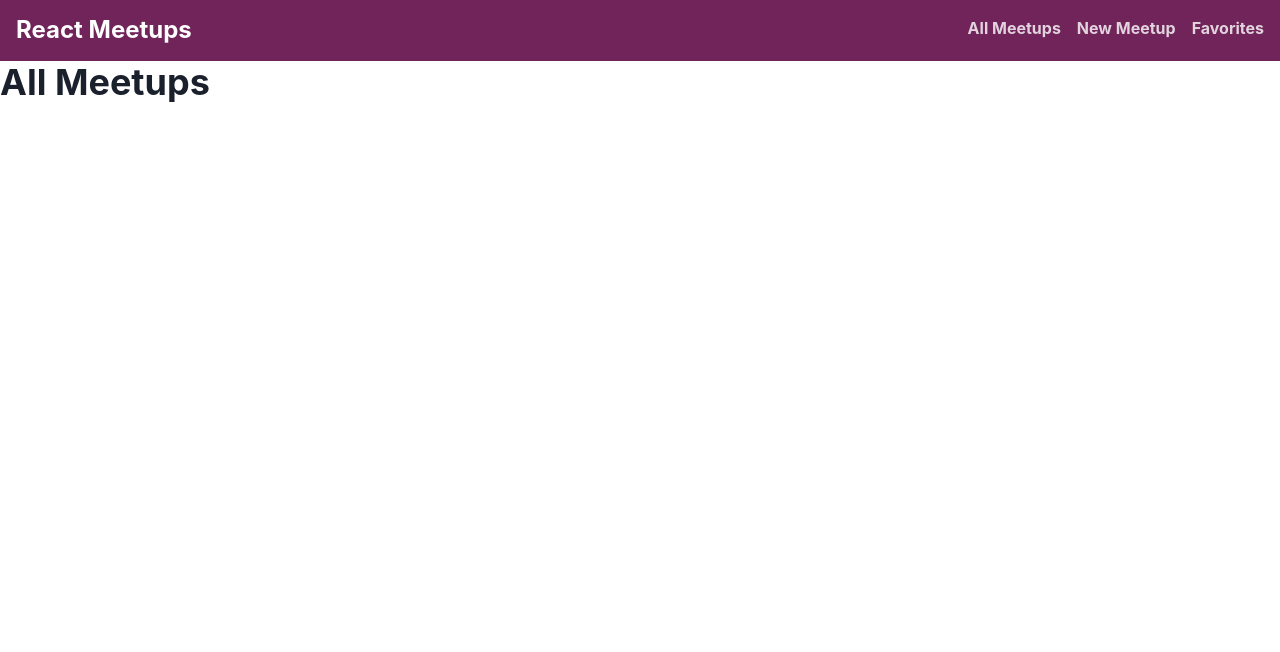
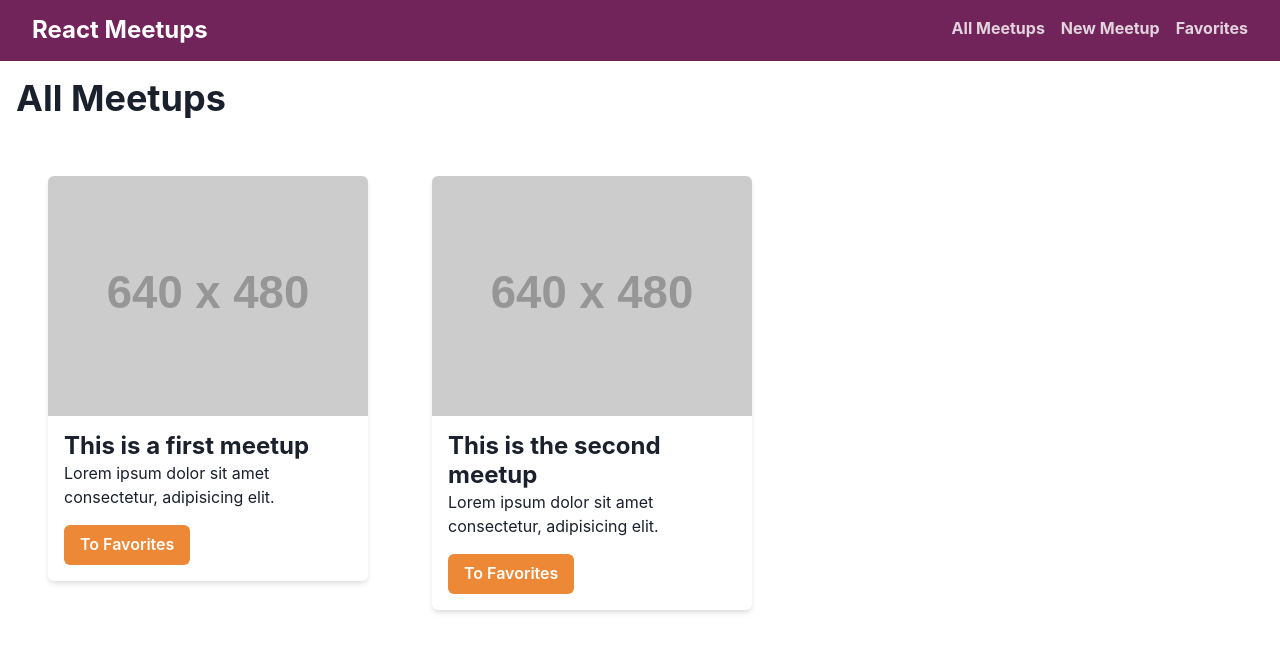
Before and after one commit to edubasabe/react-meetup, a React (Create React App) app: page / in a window 1280 px wide. Shown: the top 652 px of the page. Built offline with nearby package versions, Linux system fonts and the light colour scheme.

Commit message:
:sparkles: Meetups elements

```diff
--- a/public/index.html
+++ b/public/index.html
@@ -20,7 +20,7 @@
       work correctly both with client-side routing and a non-root public URL.
       Learn how to configure a non-root public URL by running `npm run build`.
     -->
-    <title>React App</title>
+    <title>ReactMeetups</title>
   </head>
   <body>
     <noscript>You need to enable JavaScript to run this app.</noscript>
--- a/src/App.js
+++ b/src/App.js
@@ -1,12 +1,11 @@
 import { Route, Switch } from "react-router";
-import MainNavigation from "./components/layout/MainNavigation";
+import Layout from "./components/layout/Layout";
 import AllMeetupsPage from "./pages/AllMeetups";
 import Favorites from "./pages/Favorites";
 import NewMeetup from "./pages/NewMeetup";
 function App() {
   return (
-    <>
-      <MainNavigation />
+    <Layout>
       <Switch>
         <Route path="/" exact>
           <AllMeetupsPage />
@@ -18,7 +17,7 @@ function App() {
           <Favorites />
         </Route>
       </Switch>
-    </>
+    </Layout>
   );
 }
 
--- /dev/null
+++ b/src/components/layout/Layout.js
@@ -0,0 +1,10 @@
+import MainNavigation from "./MainNavigation";
+
+export default function Layout(props) {
+  return (
+    <div>
+      <MainNavigation />
+      <main>{props.children}</main>
+    </div>
+  );
+}
--- a/src/components/layout/MainNavigation.js
+++ b/src/components/layout/MainNavigation.js
@@ -1,17 +1,33 @@
-import { Box, Flex, Heading, Link } from "@chakra-ui/layout";
+import { ListItem } from "@chakra-ui/layout";
+import {
+  Container,
+  Flex,
+  Heading,
+  Link,
+  UnorderedList,
+} from "@chakra-ui/layout";
 import { NavLink } from "react-router-dom";
 
 export default function MainNavigation() {
   return (
     <Flex bg="pink.800" p="4" as="header">
+      <Container maxW="container.xl" d="flex">
         <Heading as="h1" fontSize="2xl" color="white">
           React Meetups
         </Heading>
         <Flex as="nav" ml="auto">
-        <Flex as="ul">
-          <Link to="/" as={NavLink} color="whiteAlpha.800" fontWeight="bold">
+          <UnorderedList d="flex" styleType="none">
+            <ListItem>
+              <Link
+                to="/"
+                as={NavLink}
+                color="whiteAlpha.800"
+                fontWeight="bold"
+              >
                 All Meetups
               </Link>
+            </ListItem>
+            <ListItem>
               <Link
                 to="/new-meetup"
                 as={NavLink}
@@ -21,6 +37,8 @@ export default function MainNavigation() {
               >
                 New Meetup
               </Link>
+            </ListItem>
+            <ListItem>
               <Link
                 to="/favorites"
                 as={NavLink}
@@ -29,8 +47,10 @@ export default function MainNavigation() {
               >
                 Favorites
               </Link>
+            </ListItem>
+          </UnorderedList>
         </Flex>
-      </Flex>
+      </Container>
     </Flex>
   );
 }
--- /dev/null
+++ b/src/components/meetups/MeetupItem.js
@@ -0,0 +1,28 @@
+import { Button } from "@chakra-ui/button";
+import { Box, ListItem, Heading, Text } from "@chakra-ui/layout";
+import { Image } from "@chakra-ui/image";
+import Card from "../ui/Card";
+
+export default function MeetupItem(props) {
+  return (
+    <ListItem>
+      <Card>
+        <Box>
+          <Image src={props.image} alt={props.title} />
+        </Box>
+        <Box p="4">
+          <Heading as="h3" fontSize="2xl">
+            {props.title}
+          </Heading>
+          <Text as="address">{props.address}</Text>
+          <Text>{props.description}</Text>
+        </Box>
+        <Box px="4" pb="4">
+          <Button bg="orange.400" color="white">
+            To Favorites
+          </Button>
+        </Box>
+      </Card>
+    </ListItem>
+  );
+}
--- /dev/null
+++ b/src/components/meetups/MeetupList.js
@@ -0,0 +1,17 @@
+import { UnorderedList } from "@chakra-ui/layout";
+import MeetupItem from "./MeetupItem";
+export default function MeetupList(props) {
+  return (
+    <UnorderedList styleType="none" m="0" d="flex">
+      {props.meetups.map((meetup) => (
+        <MeetupItem
+          key={meetup.id}
+          id={meetup.id}
+          image={meetup.image}
+          title={meetup.title}
+          description={meetup.description}
+        />
+      ))}
+    </UnorderedList>
+  );
+}
--- /dev/null
+++ b/src/components/ui/Card.js
@@ -0,0 +1,9 @@
+import { Box } from "@chakra-ui/layout";
+
+export default function Card(props) {
+  return (
+    <Box boxShadow="md" rounded="md" overflow="hidden" maxW="xs" m="8">
+      {props.children}
+    </Box>
+  );
+}
--- /dev/null
+++ b/src/components/ui/PageHeading.js
@@ -0,0 +1,9 @@
+import { Box } from "@chakra-ui/layout";
+
+export default function PageHeading(props) {
+  return (
+    <Box my="4" mb="6">
+      {props.children}
+    </Box>
+  );
+}
--- a/src/pages/AllMeetups.js
+++ b/src/pages/AllMeetups.js
@@ -1,7 +1,32 @@
-import { Heading } from "@chakra-ui/layout";
+import { Heading, Container } from "@chakra-ui/layout";
+import MeetupList from "../components/meetups/MeetupList";
+import PageHeading from "../components/ui/PageHeading";
 
+const DUMMY_DATA = [
+  {
+    id: "m1",
+    title: "This is a first meetup",
+    image: "https://via.placeholder.com/640x480/92c952",
+    address: "Lorem ipsum dolor sit amet consectetur, adipisicing elit.",
+    description: "Lorem ipsum dolor sit amet consectetur, adipisicing elit.",
+  },
+  {
+    id: "m2",
+    title: "This is the second meetup",
+    image: "https://via.placeholder.com/640x480/92c952",
+    address: "Lorem ipsum dolor sit amet consectetur, adipisicing elit.",
+    description: "Lorem ipsum dolor sit amet consectetur, adipisicing elit.",
+  },
+];
 function AllMeetups() {
-  return <Heading as="h2">All Meetups</Heading>;
+  return (
+    <Container maxW="container.xl">
+      <PageHeading>
+        <Heading as="h2">All Meetups</Heading>
+      </PageHeading>
+      <MeetupList meetups={DUMMY_DATA} />
+    </Container>
+  );
 }
 
 export default AllMeetups;
--- a/src/pages/Favorites.js
+++ b/src/pages/Favorites.js
@@ -1,4 +1,10 @@
+import { Heading, Container } from "@chakra-ui/layout";
+
 function Favorites() {
-  return <div>Favorites</div>;
+  return (
+    <Container maxW="container.xl">
+      <Heading as="h2">Favorites</Heading>
+    </Container>
+  );
 }
 export default Favorites;
--- a/src/pages/NewMeetup.js
+++ b/src/pages/NewMeetup.js
@@ -1,4 +1,12 @@
+import { Heading, Container } from "@chakra-ui/layout";
+
 function NewMeetup() {
-  return <div>NewMeetup</div>;
+  return (
+    <section>
+      <Container maxW="container.xl" pt="4">
+        <Heading as="h2">New Meetup</Heading>
+      </Container>
+    </section>
+  );
 }
 export default NewMeetup;
```
Lines whose indentation alone changed are shown as unchanged.
